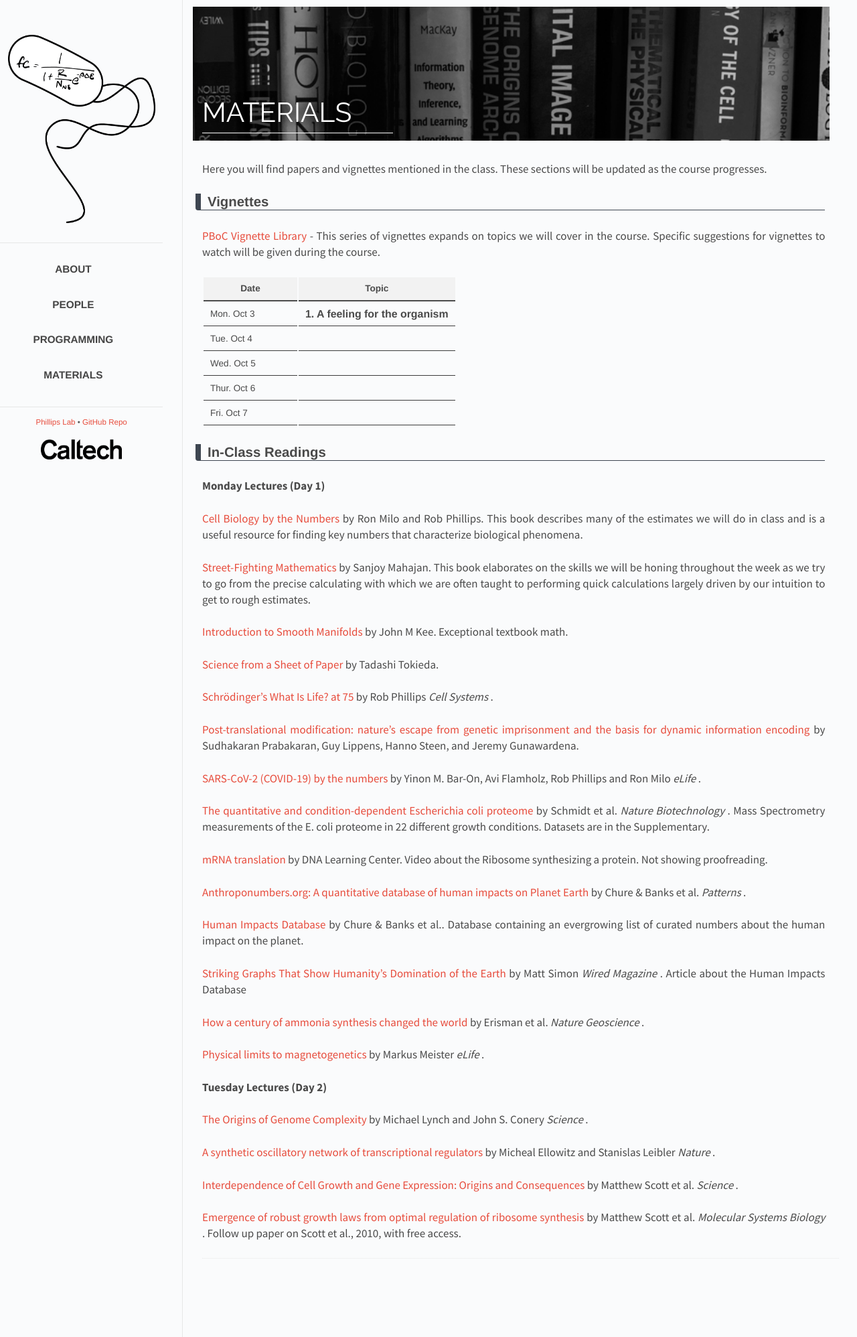
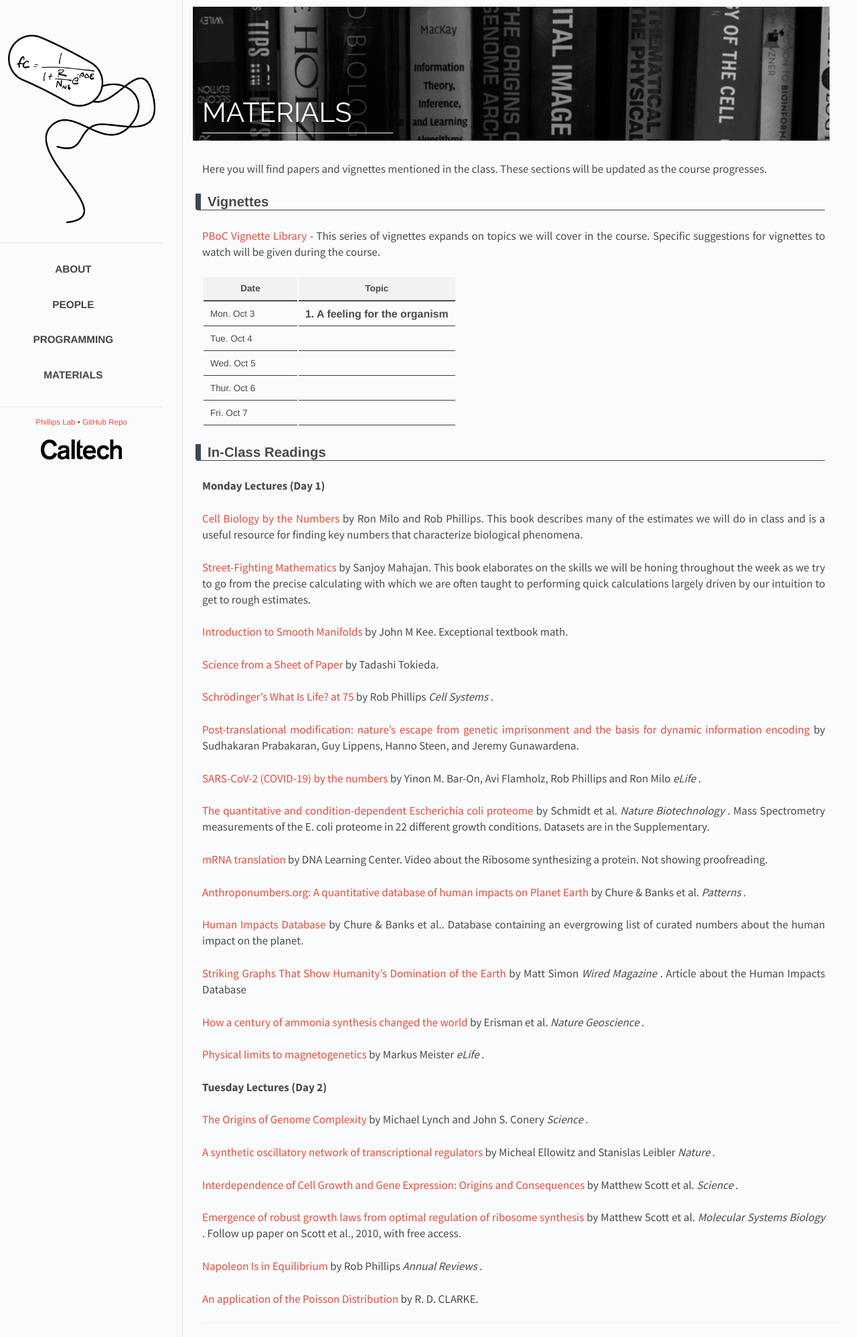
Before and after one commit to RPGroup-PBoC/pboc22_dresden, a Jekyll site: the page built from _posts/2022-01-28-materials.md, in a window 1280 px wide. Shown: the whole page at 67% size. Built offline with Jekyll 4.4.1, drawn with Linux system fonts in a browser that asks for light colours.

Commit message:
two more papers

```diff
--- a/_data/papers.yaml
+++ b/_data/papers.yaml
@@ -91,3 +91,12 @@ Tuesday Lectures (Day 2):
    journal: "Molecular Systems Biology"
    description: Follow up paper on Scott et al., 2010, with free access.
    link: "https://www.ncbi.nlm.nih.gov/pmc/articles/PMC4299513/pdf/msb0010-0747.pdf"
+
+ - title: "Napoleon Is in Equilibrium"
+   author: "Rob Phillips"
+   journal: "Annual Reviews"
+   link: "http://rpdata.caltech.edu/publications/NapoleonEquilibrium.pdf"
+
+ - title: "An application of the Poisson Distribution"
+   author: "R. D. CLARKE"
+   link: " http://rpdata.caltech.edu/courses/dresden_22/papers/ClarkePoissonLondonBombs.pdf"
```
